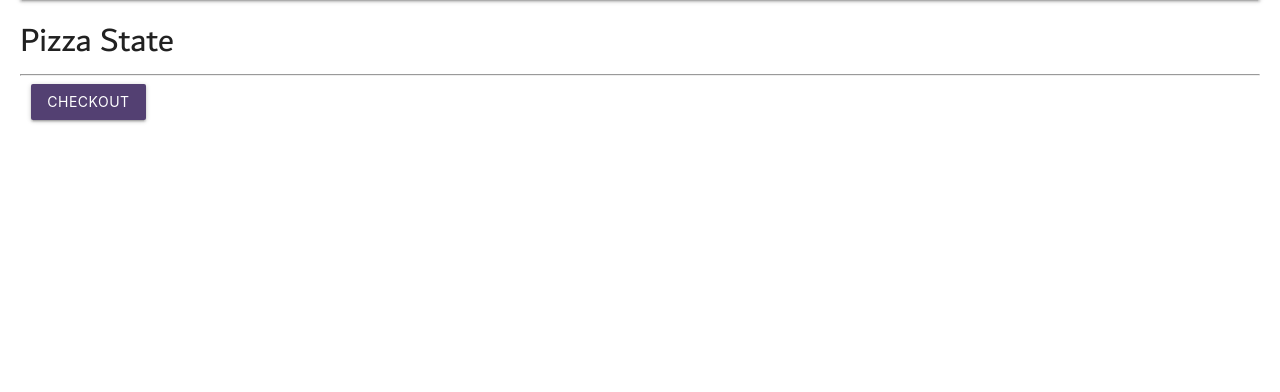
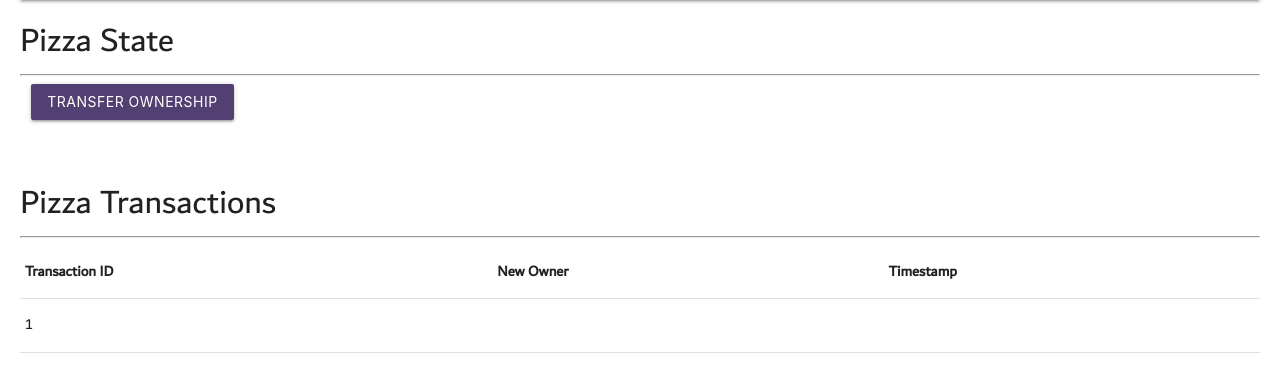
Before and after one commit to AlexAlBasosi/pizza-on-the-blockchain, a Python web app: template templates/retailer.html in a window 1280 px wide. Shown: the part 84-476 px from the top of the page. Run offline with Jinja, Linux system fonts and the light colour scheme; the template is opened without the code that fills it: most values are stand-ins (such as "Sample title", 1, 10 or a date in 2020); some libraries are stand-ins or nearby versions.

Commit message:
Update retailer.html

```diff
--- a/templates/retailer.html
+++ b/templates/retailer.html
@@ -8,9 +8,35 @@
       <!-- START FORM -->
         <div class="row">
           <form class="col s12" action="submitPizza" method="POST">
-              <input  onclick="location.href='/changeOwner/customer';" class="waves-light btn our-colour" type="button" value="Checkout" style="color: white;"  name="">
+              <input  onclick="location.href='/changeOwner/customer';" class="waves-light btn our-colour" type="button" value="Transfer Ownership" style="color: white;"  name="">
           </form>
         </div>
       <!-- END FORM -->
+          </div>
+    <br>
+    <div class="transactions">
+      <h4>Pizza Transactions</h4>
+      <hr/>
+      <!-- START TABLE -->
+      <table>
+        <thead>
+          <tr>
+              <th>Transaction ID</th>
+              <th>New Owner</th>
+              <th>Timestamp</th>
+          </tr>
+        </thead>
+        <tbody>
+          {% for arr in transactions %}
+          <tr>
+            <td>{{ arr['transactionId'] }}</td>
+            <td>{{ myOwnerFunc(arr['newOwner']) }}</td>
+            <td>{{ myChangeFunc(arr['timestamp']) }}</td>
+          </tr>
+          {% endfor %}
+        </tbody>
+      </table>
+      <!-- END TABLE -->
+</div>
   </body>
 </html>
```
